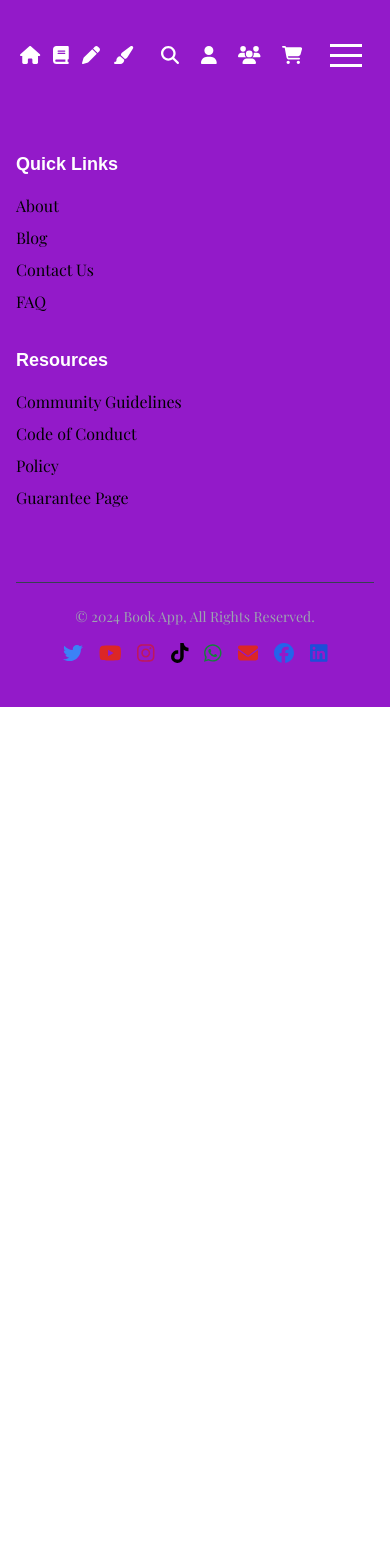
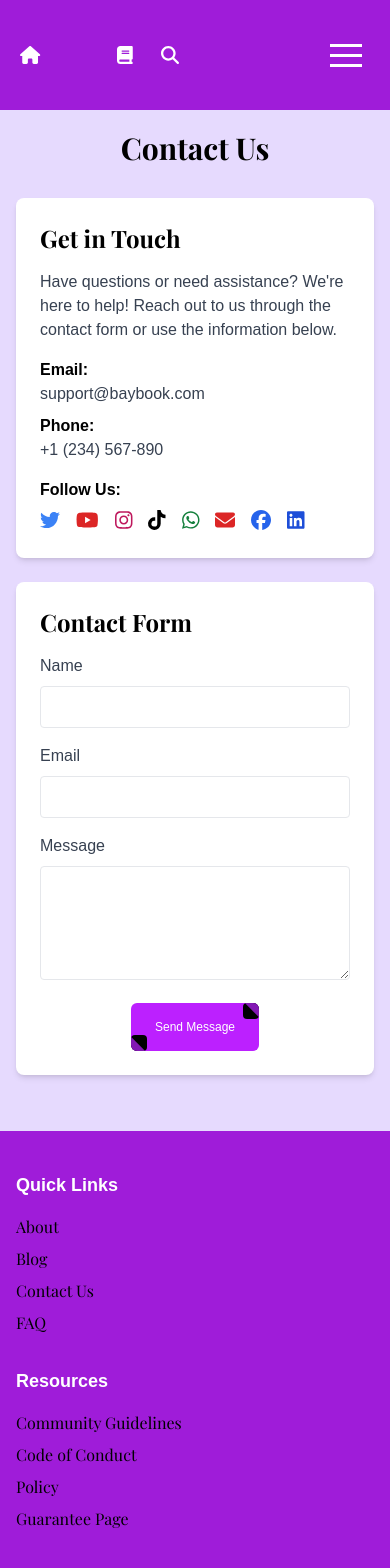
Before and after one commit to Munyia/BaYBook, a React (Vite) app: page /contact in a window 390 px wide. Shown: the top 1568 px of the page. Before the commit the page ends 844 px from the top, so only its background shows below. Built offline with nearby package versions, Linux system fonts and the light colour scheme; a web font is replaced by a local one; what tailwindcss-filters would draw is missing.

Commit message:
responsiveness

```diff
--- a/src/App.jsx
+++ b/src/App.jsx
@@ -16,6 +16,7 @@ import User from './pages/User'
 import FAQ from './pages/FAQ'
 import About from './pages/About'
 import Blog from './pages/Blog'
+import Contact from './pages/Contact'
 
 function App() {
   const [count, setCount] = useState(0)
@@ -37,6 +38,7 @@ function App() {
           <Route path="/faq" element={<FAQ />} />
           <Route path="/about" element={<About />} />
           <Route path="/blog" element={<Blog />} />
+          <Route path="/contact" element={<Contact />} />
         </Routes>
         <Footer />
       </BrowserRouter>
--- a/src/components/Header.jsx
+++ b/src/components/Header.jsx
@@ -58,19 +58,20 @@ const Header = () => {
       <div className='w-full flex justify-between items-center max-w-screen-xl mx-auto'>
         {/* Left side links */}
         <div className='w-[40%] sm:w-[30%] flex justify-between'>
+          {/* Visible on all devices */}
           <Link to={"/"} className='flex items-center hover:text-xl'>
             <FontAwesomeIcon icon={faHome} className='text-lg' />
           </Link>
           <Link to={"/books"} className='flex items-center hover:text-xl'>
             <FontAwesomeIcon icon={faBook} className='text-lg' />
           </Link>
-          {/* Other links are hidden on mobile */}
+          {/* Visible only on larger screens */}
           {!isOpen && (
             <>
-              <Link to={"/publish"} className='flex items-center hover:text-xl'>
+              <Link to={"/publish"} className='hidden sm:flex items-center hover:text-xl'>
                 <FontAwesomeIcon icon={faPen} className='text-lg' />
               </Link>
-              <Link to={"/wittypage"} className='flex items-center hover:text-xl'>
+              <Link to={"/wittypage"} className='hidden sm:flex items-center hover:text-xl'>
                 <FontAwesomeIcon icon={faPaintBrush} className='text-lg' />
               </Link>
             </>
@@ -98,16 +99,16 @@ const Header = () => {
             )}
           </div>
 
-          {/* Right side icons */}
+          {/* Right side icons - visible only on larger screens */}
           {!isOpen && (
             <>
-              <Link to={"/user"} className='flex items-center hover:text-xl'>
+              <Link to={"/user"} className='hidden sm:flex items-center hover:text-xl'>
                 <FontAwesomeIcon icon={faUser} className='text-lg' />
               </Link>
-              <Link to={"/community"} className='flex items-center hover:text-xl'>
+              <Link to={"/community"} className='hidden sm:flex items-center hover:text-xl'>
                 <FontAwesomeIcon icon={faUsers} className='text-lg' />
               </Link>
-              <Link to={"/cart"} className='flex items-center hover:text-xl'>
+              <Link to={"/cart"} className='hidden sm:flex items-center hover:text-xl'>
                 <FontAwesomeIcon icon={faShoppingCart} className='text-lg' />
               </Link>
             </>
@@ -132,7 +133,18 @@ const Header = () => {
           <Link to={"/user"} className='hover:text-xl'>
             <FontAwesomeIcon icon={faUser} /> Profile
           </Link>
-          {/* Remove other links from mobile menu */}
+          <Link to={"/community"} className='hover:text-xl'>
+            <FontAwesomeIcon icon={faUsers} /> Community
+          </Link>
+          <Link to={"/cart"} className='hover:text-xl'>
+            <FontAwesomeIcon icon={faShoppingCart} /> Cart
+          </Link>
+          <Link to={"/publish"} className='hover:text-xl'>
+            <FontAwesomeIcon icon={faPen} /> Publish
+          </Link>
+          <Link to={"/wittypage"} className='hover:text-xl'>
+            <FontAwesomeIcon icon={faPaintBrush} /> Witty Page
+          </Link>
         </div>
       )}
     </div>
--- /dev/null
+++ b/src/pages/Contact.jsx
@@ -0,0 +1,168 @@
+import React, { useState } from 'react';
+import { FontAwesomeIcon } from '@fortawesome/react-fontawesome';
+import { faTwitter, faYoutube, faInstagram, faFacebook, faTiktok, faWhatsapp, faLinkedin } from '@fortawesome/free-brands-svg-icons';
+import { faEnvelope } from '@fortawesome/free-solid-svg-icons';
+
+const Contact = () => {
+  const [formData, setFormData] = useState({
+    name: '',
+    email: '',
+    message: ''
+  });
+  const [submitted, setSubmitted] = useState(false);
+  const [errors, setErrors] = useState({});
+
+  const handleChange = (e) => {
+    const { name, value } = e.target;
+    setFormData((prevData) => ({
+      ...prevData,
+      [name]: value,
+    }));
+  };
+
+  const validateForm = () => {
+    const newErrors = {};
+    if (!formData.name) newErrors.name = "Name is required.";
+    if (!formData.email) {
+      newErrors.email = "Email is required.";
+    } else if (!/\S+@\S+\.\S+/.test(formData.email)) {
+      newErrors.email = "Email address is invalid.";
+    }
+    if (!formData.message) newErrors.message = "Message is required.";
+    return newErrors;
+  };
+
+  const handleSubmit = (e) => {
+    e.preventDefault();
+    const validationErrors = validateForm();
+    if (Object.keys(validationErrors).length === 0) {
+      // Simulate form submission (replace with actual submission logic)
+      console.log('Form submitted:', formData);
+      setSubmitted(true);
+      setFormData({ name: '', email: '', message: '' }); // Reset form
+      setErrors({}); // Clear any errors
+    } else {
+      setErrors(validationErrors);
+    }
+  };
+
+  return (
+    <div className="bg-bg min-h-screen font-mont flex flex-col items-center">
+      <h3 className="text-3xl sm:text-4xl pt-5 font-play font-bold text-black text-center">
+        Contact Us
+      </h3>
+
+      <div className="container mx-auto px-4 py-8 flex flex-col lg:flex-row">
+        {/* Contact Information */}
+        <div className="lg:w-1/2 lg:mr-6">
+          <div className="bg-white p-6 rounded-lg shadow-md mb-6">
+            <h4 className="text-2xl font-play font-bold mb-4">Get in Touch</h4>
+            <p className="text-gray-700 mb-4">
+              Have questions or need assistance? We're here to help! Reach out to us through the contact form or use the information below.
+            </p>
+            <h5 className="font-bold">Email:</h5>
+            <p className="text-gray-700 mb-2">support@baybook.com</p>
+            <h5 className="font-bold">Phone:</h5>
+            <p className="text-gray-700">+1 (234) 567-890</p>
+            <h5 className="font-bold mb-2 mt-4">Follow Us:</h5>
+            <div className="flex space-x-4">
+            <a href="https://twitter.com" target="_blank" rel="noreferrer">
+              <FontAwesomeIcon icon={faTwitter} className="text-xl hover:text-3xl text-blue-500 transition-all duration-200" />
+            </a>
+            <a href="https://youtube.com" target="_blank" rel="noreferrer">
+              <FontAwesomeIcon icon={faYoutube} className="text-xl hover:text-3xl text-red-600 transition-all duration-200" />
+            </a>
+            <a href="https://instagram.com" target="_blank" rel="noreferrer">
+              <FontAwesomeIcon icon={faInstagram} className="text-xl hover:text-3xl text-pink-700 transition-all duration-200" />
+            </a>
+            <a href="https://tiktok.com" target="_blank" rel="noreferrer">
+              <FontAwesomeIcon icon={faTiktok} className="text-xl hover:text-3xl text-black transition-all duration-200" />
+            </a>
+            <a href="https://wa.me/YOUR_WHATSAPP_NUMBER" target="_blank" rel="noreferrer">
+              <FontAwesomeIcon icon={faWhatsapp} className="text-xl hover:text-3xl text-green-700 transition-all duration-200" />
+            </a>
+            <a href="mailto:email@example.com" target="_blank" rel="noreferrer">
+              <FontAwesomeIcon icon={faEnvelope} className="text-xl hover:text-3xl text-red-600 transition-all duration-200" />
+            </a>
+            <a href="https://facebook.com" target="_blank" rel="noreferrer">
+              <FontAwesomeIcon icon={faFacebook} className="text-xl hover:text-3xl text-blue-600 transition-all duration-200" />
+            </a>
+            <a href="https://linkedin.com" target="_blank" rel="noreferrer">
+              <FontAwesomeIcon icon={faLinkedin} className="text-xl hover:text-3xl text-blue-700 transition-all duration-200" />
+            </a>
+          </div>
+          </div>
+        </div>
+
+        {/* Contact Form */}
+        <div className="lg:w-1/2">
+          <form className="bg-white p-6 rounded-lg shadow-md mb-6" onSubmit={handleSubmit}>
+            <h4 className="text-2xl font-play font-bold mb-4">Contact Form</h4>
+            <div className="mb-4">
+              <label htmlFor="name" className="block text-gray-700 mb-2">Name</label>
+              <input
+                type="text"
+                id="name"
+                name="name"
+                value={formData.name}
+                onChange={handleChange}
+                className={`border rounded w-full py-2 px-3 ${errors.name ? 'border-red-500' : ''}`}
+                required
+              />
+              {errors.name && <p className="text-red-500 text-sm">{errors.name}</p>}
+            </div>
+            <div className="mb-4">
+              <label htmlFor="email" className="block text-gray-700 mb-2">Email</label>
+              <input
+                type="email"
+                id="email"
+                name="email"
+                value={formData.email}
+                onChange={handleChange}
+                className={`border rounded w-full py-2 px-3 ${errors.email ? 'border-red-500' : ''}`}
+                required
+              />
+              {errors.email && <p className="text-red-500 text-sm">{errors.email}</p>}
+            </div>
+            <div className="mb-4">
+              <label htmlFor="message" className="block text-gray-700 mb-2">Message</label>
+              <textarea
+                id="message"
+                name="message"
+                rows="4"
+                value={formData.message}
+                onChange={handleChange}
+                className={`border rounded w-full py-2 px-3 ${errors.message ? 'border-red-500' : ''}`}
+                required
+              ></textarea>
+              {errors.message && <p className="text-red-500 text-sm">{errors.message}</p>}
+            </div>
+            <button type="submit"
+            className="relative justify-center mx-auto w-fit flex items-center px-6 py-4 overflow-hidden font-medium transition-all bg-pry rounded-md group"
+          >
+            <span className="absolute top-0 right-0 inline-block w-4 h-4 transition-all duration-500 ease-in-out bg-black rounded group-hover:-mr-4 group-hover:-mt-4">
+              <span className="absolute top-0 right-0 w-5 h-5 rotate-45 translate-x-1/2 -translate-y-1/2 bg-dk-pry1"></span>
+            </span>
+            <span className="absolute bottom-0 rotate-180 left-0 inline-block w-4 h-4 transition-all duration-500 ease-in-out bg-black rounded group-hover:-ml-4 group-hover:-mb-4">
+              <span className="absolute top-0 right-0 w-5 h-5 rotate-45 translate-x-1/2 -translate-y-1/2 bg-dk-pry1"></span>
+            </span>
+            <span className="absolute bottom-0 left-0 w-full h-full transition-all duration-500 ease-in-out delay-200 -translate-x-full bg-dk-pry1 rounded-md group-hover:translate-x-0"></span>
+            <span className="relative w-full text-xs text-white transition-colors duration-200 ease-in-out group-hover:text-white">
+            Send Message
+            </span>
+          </button>
+
+          </form>
+          {submitted && (
+            <div className="bg-green-100 border border-green-400 text-green-700 px-4 py-3 rounded relative mb-6">
+              <strong className="font-bold">Thank you!</strong>
+              <span className="block sm:inline"> Your message has been sent successfully.</span>
+            </div>
+          )}
+        </div>
+      </div>
+    </div>
+  );
+};
+
+export default Contact;
--- a/src/pages/Home.jsx
+++ b/src/pages/Home.jsx
@@ -85,12 +85,12 @@ const Home = () => {
 
   return (
     <div className=" bg-bg font-play w-full min-h-screen">
-        <header className=" shadow-md py-4 px-6 md:px-10 lg:px-8">
+<header className="shadow-md py-4 px-6 md:px-10 lg:px-8">
   <div className="relative flex flex-col-reverse md:flex-row gap-10 mt-[1%] w-[95vw] overflow-hidden">
     {/* Welcome Message - Left Side */}
-  <div className="relative z-10 w-full md:w-3/5 pl-5  flex flex-col gap-6">
+    <div className="relative z-10 w-full md:w-3/5 pl-5 flex flex-col gap-6">
       <h1 className="text-3xl justify-center text-center font-play text-gray-800">
-      Welcome to <span className="text-pry"> WordSmithers</span>
+        Welcome to <span className="text-pry">WordSmithers</span>
       </h1>
       <div>
         <p className="text-sec font-mont font-semibold text-lg tracking-wide leading-relaxed ">
@@ -102,8 +102,8 @@ const Home = () => {
           our diverse literary landscape."
         </p>
       </div>
-
-    <Link to={'/books'}
+      <Link
+        to={'/books'}
         className="relative justify-center mx-auto w-fit flex items-center px-6 py-3 overflow-hidden font-medium transition-all bg-pry rounded-md group"
       >
         <span
@@ -130,7 +130,7 @@ const Home = () => {
     </div>
 
     {/* Carousel - Right Side */}
-  <div className="relative my-auto rounded-3xl mr-5   w-full md:w-2/5 overflow-hidden"> {/* Overflow-hidden to keep it within bounds */}
+    <div className="relative my-auto rounded-3xl mr-5 w-full md:w-2/5 overflow-hidden">
       <div className="relative w-full bg-pry shadow-2xl shadow-pry1 overflow-hidden">
         <div className="flex animate-continuous-carousel shadow-2xl shadow-pry1 bg-pry p-5 gap-5">
           {/* Original set of images */}
@@ -141,9 +141,8 @@ const Home = () => {
             'https://img.freepik.com/premium-photo/african-people-traditional-dance-celebration_899948-6324.jpg',
             'https://img.freepik.com/premium-photo/african-people-family-reunion-illustration-generative-ai_899948-6325.jpg',
             'https://img.freepik.com/premium-photo/african-woman-reading-book-afternoon_899948-6326.jpg',
-          // Add more images as needed
           ].map((image, index) => (
-          <div key={index} className="flex-shrink-0 w-[200px] h-[60vh]">
+            <div key={index} className="flex-shrink-0 w-[150px] h-[40vh] md:w-[200px] md:h-[60vh]">
               <img
                 src={image}
                 className="w-full h-full rounded-3xl shadow-2xl shadow-gray-900 object-cover"
@@ -160,9 +159,8 @@ const Home = () => {
             'https://img.freepik.com/premium-photo/african-people-traditional-dance-celebration_899948-6324.jpg',
             'https://img.freepik.com/premium-photo/african-people-family-reunion-illustration-generative-ai_899948-6325.jpg',
             'https://img.freepik.com/premium-photo/african-woman-reading-book-afternoon_899948-6326.jpg',
-          // Add more duplicate images to ensure continuous scrolling
           ].map((image, index) => (
-          <div key={`duplicate-${index}`} className="flex-shrink-0 w-[200px] h-[60vh]">
+            <div key={`duplicate-${index}`} className="flex-shrink-0 w-[150px] h-[40vh] md:w-[200px] md:h-[60vh]">
               <img
                 src={image}
                 className="w-full h-full rounded-3xl shadow-2xl shadow-gray-900 object-cover"
@@ -175,10 +173,10 @@ const Home = () => {
     </div>
   </div>
 
+  <p className="text-lg justify-center text-center text-dk-pry1 mt-2">Discover your next favorite book!</p>
+</header>
 
 
-        <p className="text-lg justify-center text-center text-dk-pry1 mt-2">Discover your next favorite book!</p>
-      </header>
 
       {/* Carousel Section */}
      <Recommended/>
```
Lines whose indentation alone changed are shown as unchanged.
